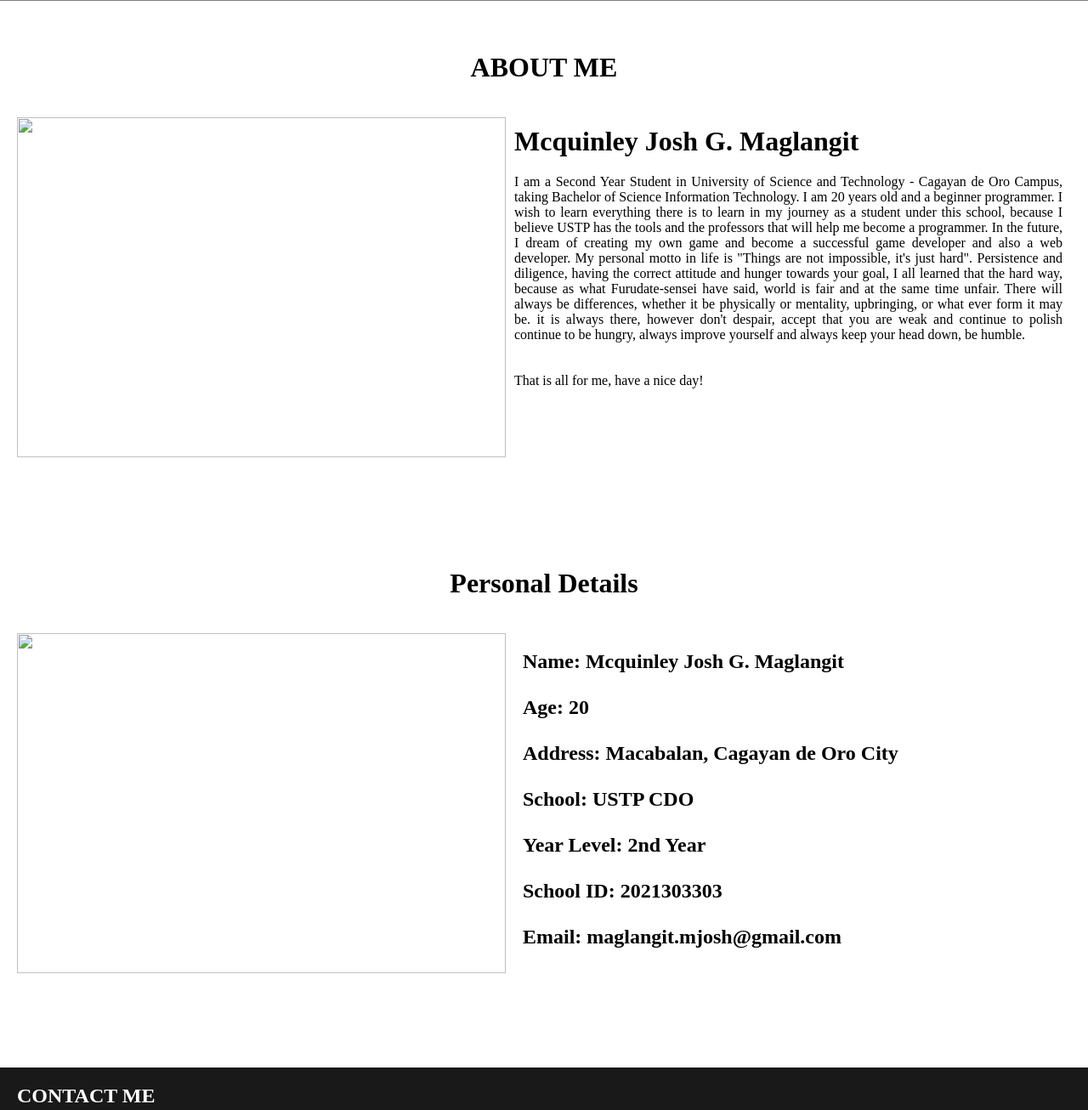
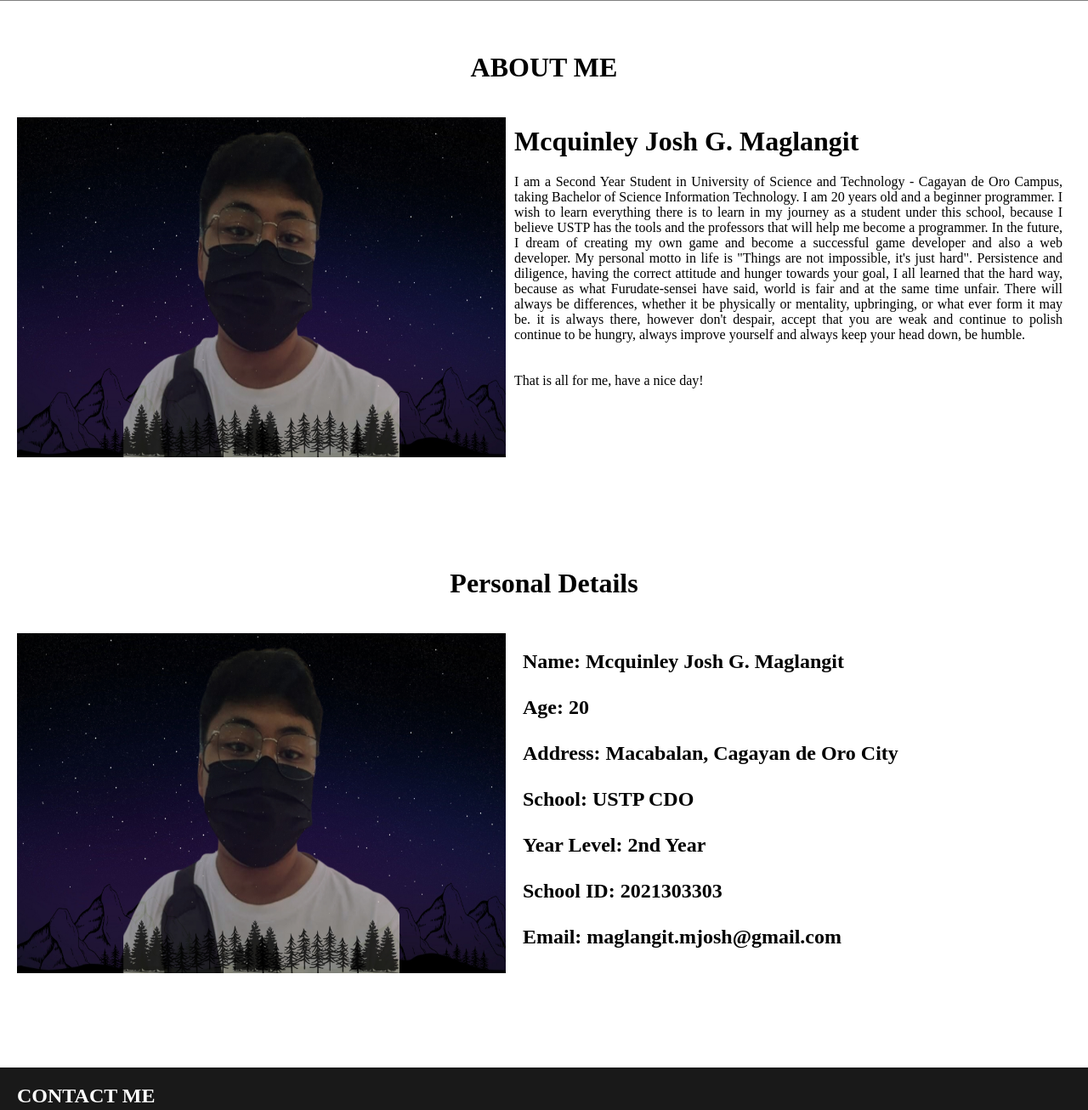
Before and after one commit to presam6/presam6.github.io, a plain HTML site: page index.html in a window 1280 px wide. Shown: the part 900-2206 px from the top of the page at 85% size. Drawn offline with Linux system fonts and the light colour scheme; grey boxes are pictures that could not be loaded.

Commit message:
photo again

```diff
--- a/index.html
+++ b/index.html
@@ -27,7 +27,7 @@
     <section id="about">
         <h1 class="headings">ABOUT ME</h1>
         <div id="pic">
-            <img src="2.jpg" alt="">
+            <img src="../img/2.jpg" alt="">
             <div id="intro">
                 <h2>Mcquinley Josh G. Maglangit</h2>
                 <p>I am a Second Year Student in University of Science and Technology - Cagayan de Oro Campus,
@@ -52,7 +52,7 @@
     <section id="myinfo">
         <h1 class="headings">Personal Details</h1>
             <div id="pic">
-                <img src="2.jpg" alt="">
+                <img src="../img/2.jpg" alt="">
                 <div id="info">
                 <h1>Name: Mcquinley Josh G. Maglangit <br> <br>
                     Age: 20 <br> <br>
```
